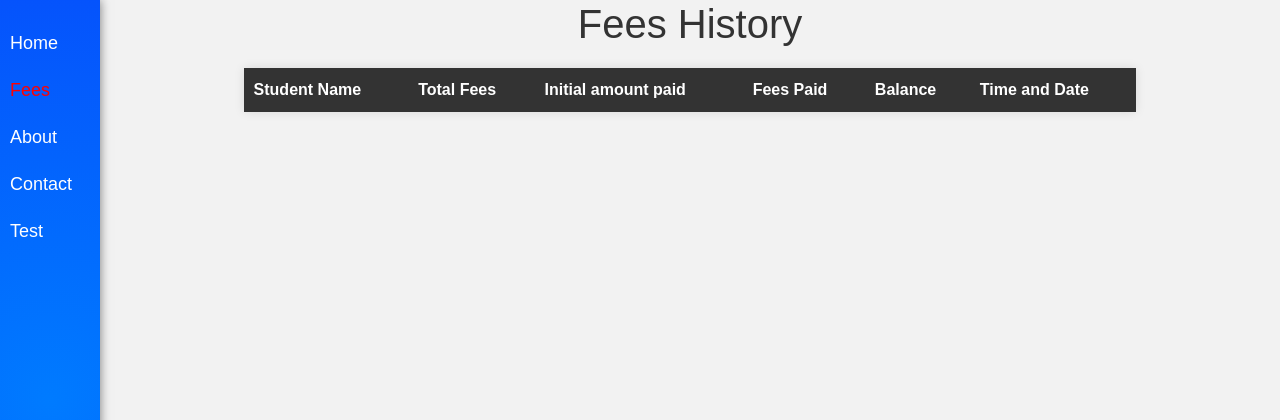
After one commit to faizkhan77/Kutchi-ITI, a Django app: page /fees-tab/ in a window 1280 px wide. The commit adds this page. Shown: the top 420 px of the page. Run offline with Django 4.2, Linux system fonts and the light colour scheme; data comes from the database, SQL or seed files in the repository; data that the repository does not hold is empty; parts of the project's set-up code (start-up, migrations or seed data) failed here and were passed over.

Commit message:
Added a new card in student_Details for Fees where it display some details regarding fees, added a new model called FeesInstallment and also a new field initial_payment in the studentModel, then added a button to add Installment using a form then another button to check all payment history for specific student. Also added a new Tab for fees BUT IT NEED WORKS regarding the Balance calculations

```diff
--- a/kutchiProject/myapp/models.py
+++ b/kutchiProject/myapp/models.py
@@ -61,6 +61,7 @@ class studentsModel(models.Model):
         null=True,
         related_name="students_with_batch_time",
     )
+    initial_payment = models.IntegerField(default=0)
     feespaid = models.IntegerField(default=0)
     updated = models.DateTimeField(auto_now=True)
     created = models.DateTimeField(auto_now_add=True)
@@ -69,6 +70,9 @@ class studentsModel(models.Model):
         if self.coursename:
             # Autofill coursefees from related Courses
             self.coursefees = self.coursename.coursefees
+
+        if not self.feespaid:
+            self.feespaid = self.initial_payment
 
         if self.joiningdate and self.coursename and self.coursename.courseduration:
             # Calculate completion date by adding course duration (in months)
--- /dev/null
+++ b/kutchiProject/myapp/templates/myapp/FeesTab.html
@@ -0,0 +1,84 @@
+{% extends 'base.html' %}
+{% load custom_filters %}
+
+{% block content %}
+
+<style>
+    .container{
+        margin-left: 120px;
+    }
+
+    body {
+        font-family: Arial, sans-serif;
+        background-color: #f2f2f2;
+    }
+
+    h1 {
+        text-align: center;
+        color: #333;
+    }
+
+    table {
+        border-collapse: collapse;
+        width: 80%;
+        margin: 20px auto;
+        background-color: #fff;
+        box-shadow: 0px 0px 10px rgba(0, 0, 0, 0.1);
+    }
+
+    th, td {
+        text-align: left;
+        padding: 10px;
+    }
+
+    th {
+        background-color: #333;
+        color: #fff;
+    }
+
+    tr:nth-child(even) {
+        background-color: #f2f2f2;
+    }
+
+    tr:hover {
+        background-color: #ddd;
+    }
+
+    td:last-child {
+        text-align: center;
+    }
+</style>
+
+<div class="container">
+    <h1>Fees History</h1>
+    <table>
+        <thead>
+            <tr>
+                <th>Student Name</th>
+                <th>Total Fees</th>
+                <th>Initial amount paid</th>
+                <th>Fees Paid</th>
+                <th>Balance</th>
+                <th>Time and Date</th>
+            </tr>
+        </thead>
+        <tbody>
+            {% for student in students %}
+                {% for fee in student.feesinstallment_set.all %}
+                <tr>
+                    <td>{{ student.firstname }}</td>
+                    <td>{{ student.coursefees }}</td>
+                    <td>{{student.initial_payment}}</td>
+                    <td>{{ fee.amount_paid }}</td>
+                    <td>{{ student.coursefees|subtract:fee.amount_paid|subtract:student.initial_payment }}</td>
+                    <td>{{ fee.date }} - {{ fee.time }}</td>
+                </tr>
+                {% endfor %}
+            {% endfor %}
+        </tbody>
+    </table>
+
+
+</div>
+
+{% endblock content %}
--- a/kutchiProject/myapp/templates/myapp/sidebar_comp.html
+++ b/kutchiProject/myapp/templates/myapp/sidebar_comp.html
@@ -69,7 +69,7 @@
     {% if request.user.is_authenticated %}
       <a href="{% url 'course-tab' %}">Courses</a>
     {% endif %}
-
+    <a href="{% url 'feestab' %}" style="color:red">Fees</a>
     <a href="{% url 'about' %}">About</a>
     <a href="{% url 'contact' %}">Contact</a>
 
--- a/kutchiProject/myapp/templates/myapp/studentRegister.html
+++ b/kutchiProject/myapp/templates/myapp/studentRegister.html
@@ -69,8 +69,8 @@
                 {{ form.coursename }}
             </div>
             <div class="mb-3">
-                <label for="feespaid" class="form-label">Fees Paid</label>
-                <input type="number" class="form-control" id="feespaid" name="feespaid" value="{{ form.instance.feespaid }}">
+                <label for="initial_payment" class="form-label">Initial Payment</label>
+                <input type="number" class="form-control" id="initial_payment" name="initial_payment" value="{{ form.instance.initial_payment }}">
             </div>
             <div class="mb-3">
                 <label for="joiningdate" class="form-label">Joining Date</label>
--- a/kutchiProject/myapp/urls.py
+++ b/kutchiProject/myapp/urls.py
@@ -19,6 +19,7 @@ urlpatterns = [
     path("contact-tab/", views.contactTab, name="contact"),
     path("about-tab/", views.aboutTab, name="about"),
     path("enquiry-tab/", views.enquiryTab, name="enquiry"),
+    path("fees-tab/", views.feesTab, name="feestab"),
     path("sidebar/", views.sidebarmenu, name="sidebar"),
     path(
         "loggedin-students-details/",
@@ -44,4 +45,6 @@ urlpatterns = [
     path("download-pdf/<int:pk>/", views.download_pdf, name="download-pdf"),
     path("remarks/<int:pk>/", views.StudentRemark, name="remarks"),
     path("addenquiry", views.addenquiry, name="addenquiry"),
+    path("payment_history/<int:pk>/", views.payment_history, name="payment_history"),
+    path("add_installment/<int:pk>/", views.add_installment, name="add_installment"),
 ]
--- a/kutchiProject/myapp/views.py
+++ b/kutchiProject/myapp/views.py
@@ -5,6 +5,7 @@ from .forms import (
     SyllabusDownloadForm,
     RemarksForm,
     EnquiryForm,
+    FeesInstallmentForm,
 )
 from .models import (
     studentsModel,
@@ -12,6 +13,7 @@ from .models import (
     SyllabusDownloadRecord,
     StudentRemarks,
     Enquiry,
+    FeesInstallment,
 )
 from django.contrib.auth.forms import UserCreationForm
 from django.contrib.auth import login, logout, authenticate
@@ -26,6 +28,7 @@ from django.urls import reverse
 from django.template.loader import render_to_string
 import os
 from django.conf import settings
+from django.db.models import Sum
 
 
 # Create your views here.
@@ -126,6 +129,31 @@ def enquiryTab(request):
     enquirylist = Enquiry.objects.all()
     context = {"enquirylist": enquirylist, "students": studentlist}
     return render(request, "myapp/enquiry_comp.html", context)
+
+
+# ---------------NEED WORK-----------------------------------------------
+
+
+def feesTab(request):
+    students = studentsModel.objects.all()
+
+    for student in students:
+        # Calculate the total fees paid by summing up the related FeesInstallment amounts
+        total_amount_paid = FeesInstallment.objects.filter(student=student).aggregate(
+            total=Sum("amount_paid")
+        )["total"]
+
+        # Calculate the balance
+        if total_amount_paid is not None:
+            student.remaining_balance = student.coursefees - total_amount_paid
+        else:
+            # Handle the case where there are no payments yet
+            student.remaining_balance = student.coursefees
+
+    context = {
+        "students": students,
+    }
+    return render(request, "myapp/FeesTab.html", context)
 
 
 # ------------------------FUNCTIONS-------------------------------------------
@@ -378,6 +406,54 @@ def addenquiry(request):
     return render(request, "myapp/enquiryform.html", context)
 
 
+def add_installment(request, pk):
+    student = studentsModel.objects.get(id=pk)
+
+    if request.method == "POST":
+        form = FeesInstallmentForm(request.POST)
+        if form.is_valid():
+            amount_paid = form.cleaned_data["amount_paid"]
+            date = form.cleaned_data["date"]
+            time = form.cleaned_data["time"]
+
+            # Calculate the remaining balance
+            remaining_balance = student.coursefees - student.feespaid
+
+            if amount_paid > remaining_balance:
+                return render(
+                    request,
+                    "myapp/add_installment.html",
+                    {
+                        "form": form,
+                        "student": student,
+                        "error_message": "Amount paid exceeds remaining balance.",
+                    },
+                )
+
+            FeesInstallment.objects.create(
+                student=student, date=date, time=time, amount_paid=amount_paid
+            )
+
+            # Update the student's fees paid
+            student.feespaid += amount_paid
+            student.save()
+
+            return redirect("student-tab")
+
+    else:
+        form = FeesInstallmentForm()
+
+    context = {"form": form, "student": student}
+    return render(request, "myapp/add_installment.html", context)
+
+
+def payment_history(request, pk):
+    student = studentsModel.objects.get(id=pk)
+    installment_history = FeesInstallment.objects.filter(student=student)
+    context = {"installment_history": installment_history, "student": student}
+    return render(request, "myapp/payment_history.html", context)
+
+
 # --------------------------------------------------------------------------------
 
 
```
Also changed, not shown: kutchiProject/myapp/forms.py (+18 -1 lines), kutchiProject/myapp/templates/myapp/add_installment.html (added, +20 -0 lines), kutchiProject/myapp/templates/myapp/payment_history.html (added, +31 -0 lines), kutchiProject/myapp/templates/myapp/student_details.html (+64 -1 lines), kutchiProject/myapp/templatetags/custom_filters.py (+7 -1 lines), kutchiProject/myapp/migrations/0033_studentsmodel_initial_payment.py (added).
